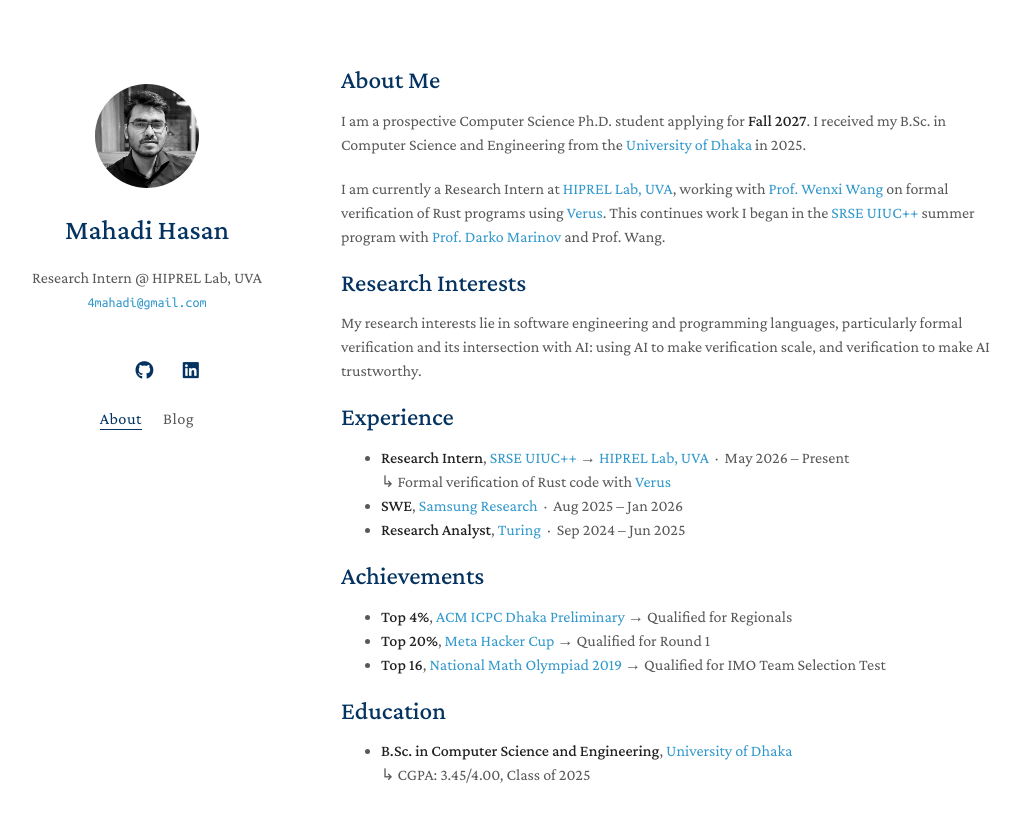
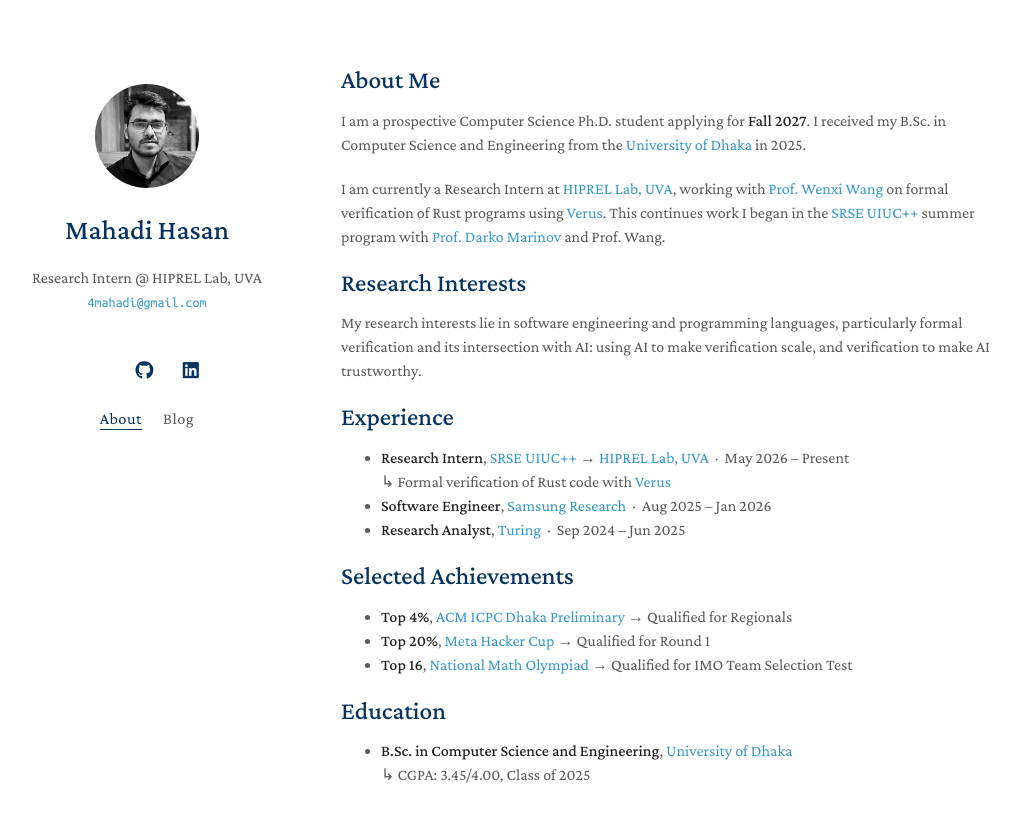
Before and after one commit to meunaught/meunaught.github.io, a Jekyll site: the page built from index.md, in a window 1280 px wide. Shown: the top 822 px of the page, without its empty margins (129-1149 px from the left). Built offline with Jekyll 4.4.1, drawn with Linux system fonts in a browser that asks for light colours; a style sheet for code colours, icons or effects is not loaded; our own code applies the rules of GitHub Pages for plain Markdown files.

Commit message:
Polish Experience and Achievements wording
Spell out Software Engineer, rename to Selected Achievements,
and drop the year from the olympiad entry.

Co-Authored-By: Claude Opus 5.5 <noreply@anthropic.com>

```diff
--- a/index.md
+++ b/index.md
@@ -25,14 +25,14 @@ To show it, add items, then delete these first two lines and the endcomment line
 
 - **Research Intern**, [SRSE UIUC++](https://uiuc-srse.github.io/) &rarr; [HIPREL Lab, UVA](https://wenxiwang.github.io/lab.html) &nbsp;·&nbsp; May 2026 – Present
   &#8627; Formal verification of Rust code with [Verus](https://github.com/verus-lang/verus)
-- **SWE**, [Samsung Research](https://research.samsung.com/srbd) &nbsp;·&nbsp; Aug 2025 – Jan 2026
+- **Software Engineer**, [Samsung Research](https://research.samsung.com/srbd) &nbsp;·&nbsp; Aug 2025 – Jan 2026
 - **Research Analyst**, [Turing](https://www.turing.com/) &nbsp;·&nbsp; Sep 2024 – Jun 2025
 
-## Achievements
+## Selected Achievements
 
 - **Top 4%**, [ACM ICPC Dhaka Preliminary](https://icpc.global/ICPCID/T0EACN3Z08DJ) &rarr; Qualified for Regionals
 - **Top 20%**, [Meta Hacker Cup](https://www.facebook.com/codingcompetitions/hacker-cup/2020/certificate/2558089417837490) &rarr; Qualified for Round 1
-- **Top 16**, [National Math Olympiad 2019](https://matholympiad.org.bd/posts/gvd/national-result-2019) &rarr; Qualified for IMO Team Selection Test
+- **Top 16**, [National Math Olympiad](https://matholympiad.org.bd/posts/gvd/national-result-2019) &rarr; Qualified for IMO Team Selection Test
 
 ## Education
 
```
